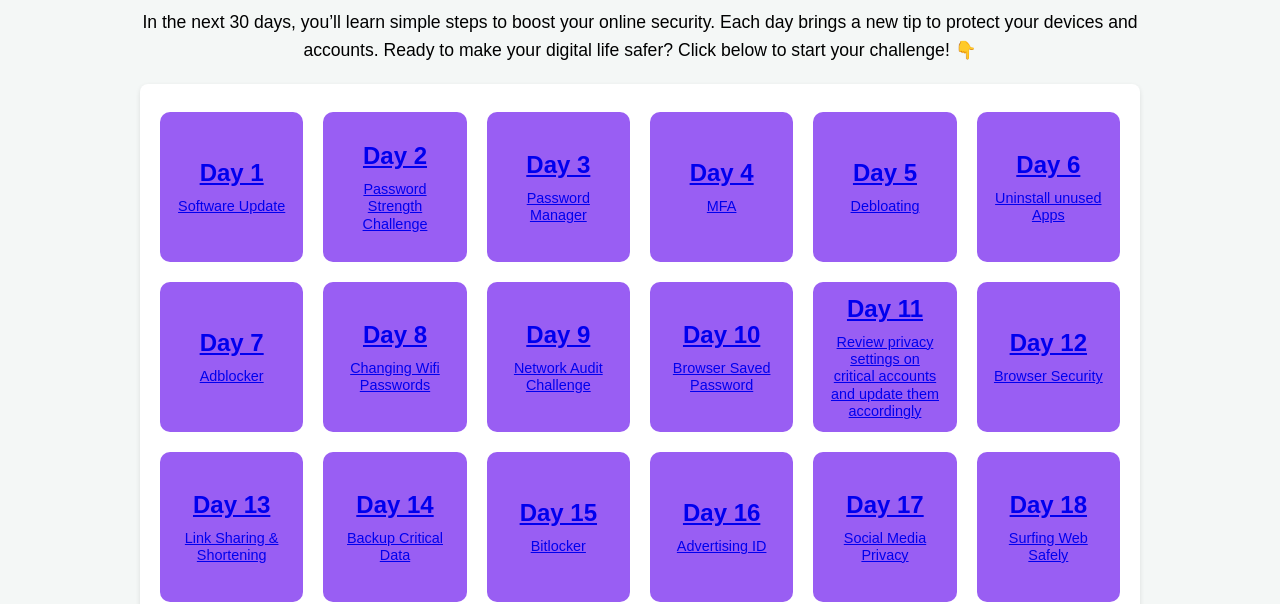
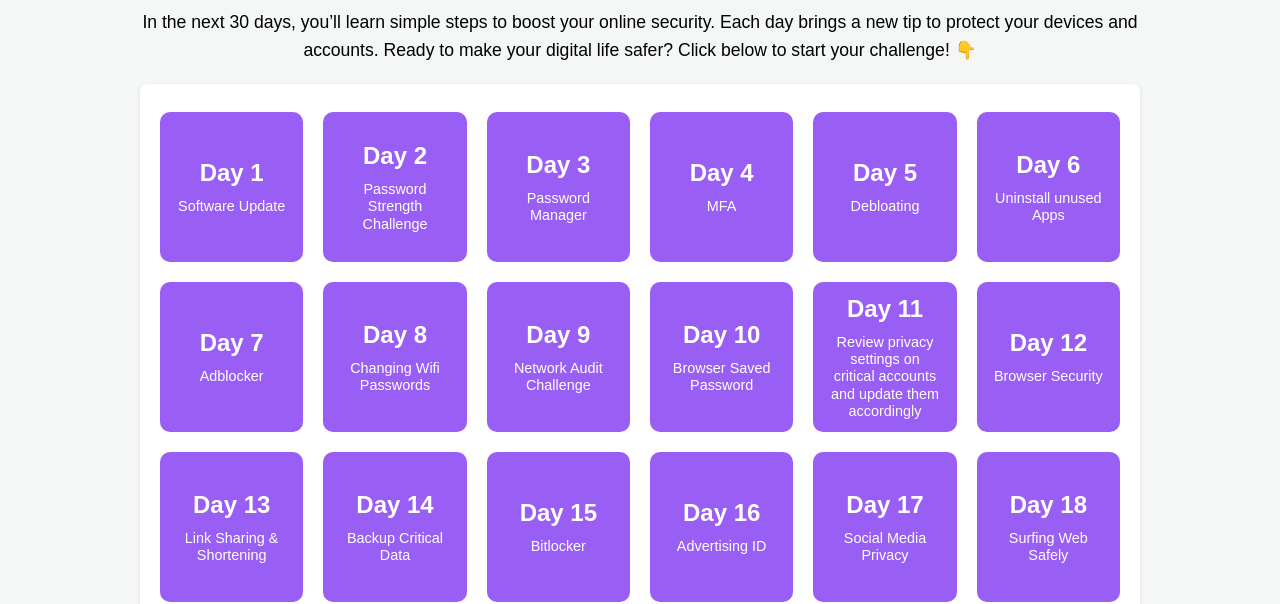
Before and after one commit to Modernps/30-days-3, a plain HTML site: page 30-DAYS/30 Final/index.html in a window 1280 px wide. Shown: the part 224-828 px from the top of the page. Drawn offline with Linux system fonts and the light colour scheme.

Commit message:
Changes to the fault images on day 18 and the removal of the locks

```diff
--- a/30-DAYS/30 Final/newScript.js
+++ b/30-DAYS/30 Final/newScript.js
@@ -27,7 +27,7 @@ function renderDayBoxes(daysData) {
 
         // Unlocked boxes linking to their respective content
         dayBox.innerHTML = `
-            <a href="${data.href}" class="day-link">
+            <a href="${data.href}" class="day-link" style="color: white; text-decoration: none;">
                 <h3>Day ${data.day}</h3>
                 <p>${data.title}</p>
             </a>
--- a/30-DAYS/30 Final/templets/day18.css
+++ b/30-DAYS/30 Final/templets/day18.css
@@ -116,6 +116,7 @@ ul {
 .responsive-img {
     width: 100%;
     max-width: 600px;
+    height: auto;
     display: block;
     margin: 20px auto;
     border-radius: 8px;
```
